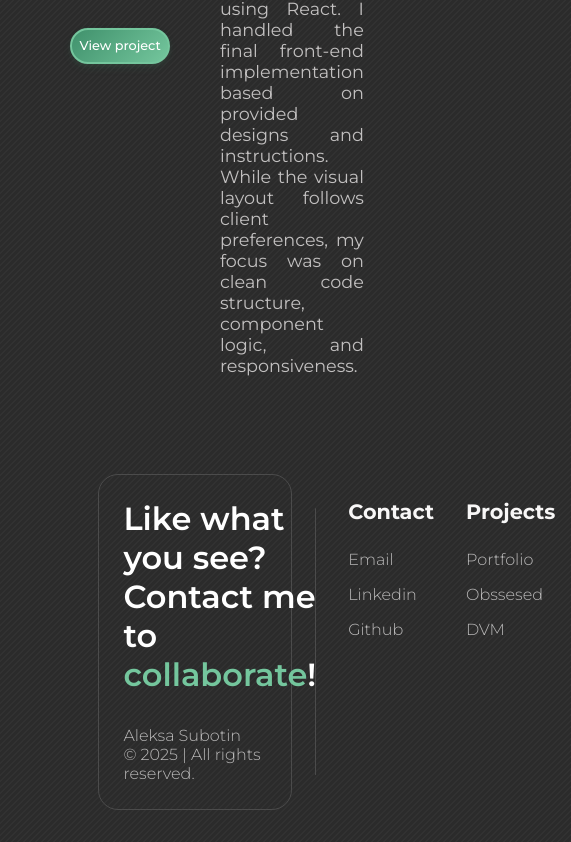
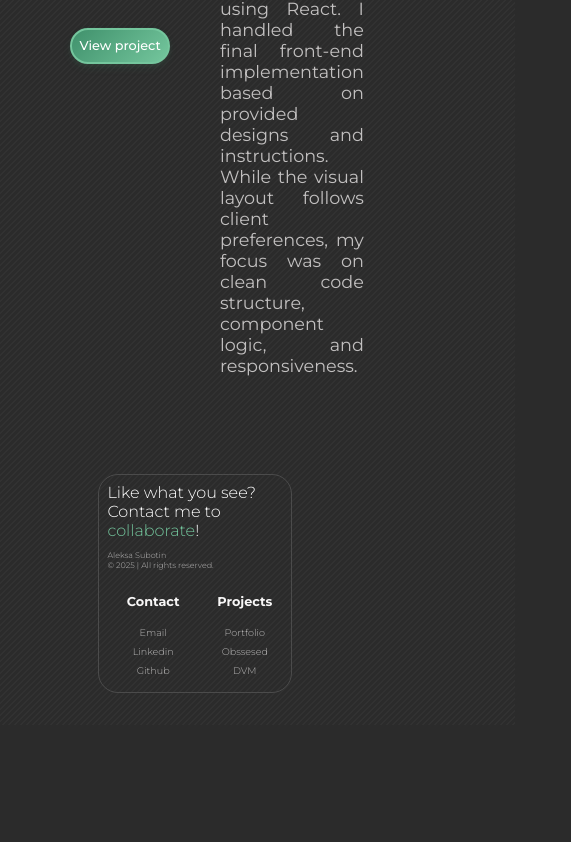
Before and after one commit to aleksa13122/aleksa-s-portfolio, a React (Vite) app: page /dvm in a window 390 px wide. Shown: the part 1006-1848 px from the top of the page, 571 px wide, since content can reach past the window. After the commit the page ends 1731 px from the top, so only its background shows below. Built offline with nearby package versions, Linux system fonts and the light colour scheme.

Commit message:
media changes

```diff
--- a/src/components/Contact/Contact.css
+++ b/src/components/Contact/Contact.css
@@ -38,7 +38,6 @@
 .colab:hover {
   color: #4a8166;
 }
-
 .name-and-copyr {
   font-size: 1rem;
   font-weight: 300;
@@ -50,8 +49,6 @@
   grid-template-columns: 1fr 1fr;
   padding-left: 1rem;
   padding-top: 0.5rem;
-  /* padding-bottom: 2rem; */
-  /* background-color: beige; */
 }
 .contacts-item2-items {
   /* background-color: blueviolet; */
@@ -95,3 +92,110 @@
 .email-copy:hover {
   cursor: pointer;
 }
+@media (max-width: 1075px) {
+  .contacts-container {
+    display: grid;
+    grid-template-columns: 1fr;
+    padding-bottom: 1rem;
+  }
+  .contacts-item1::after {
+    display: none; /* izmena ovde — sakriva liniju */
+  }
+}
+@media (max-width: 750px) {
+  .contacts-item1::after {
+    display: none; /* izmena ovde — sakriva liniju */
+  }
+  .contacts-item1 {
+    padding-left: 1rem;
+    padding-top: 1rem;
+    padding-bottom: 0.6rem;
+    font-weight: 500;
+    font-size: 1.5rem;
+  }
+  .colab {
+    font-size: 1.5rem;
+  }
+
+  .name-and-copyr {
+    font-size: 0.8rem;
+    margin-top: 1rem;
+  }
+  .contacts-item2 {
+    display: grid;
+    grid-template-columns: 1fr 1fr;
+    padding-left: 1rem;
+    padding-top: 0.5rem;
+  }
+  .contacts-item2-items {
+    padding-left: 0.8rem;
+    padding-right: 0.8rem;
+    row-gap: 0.6rem;
+    font-size: 0.8rem;
+    align-items: center;
+  }
+  .contacts-item2 h5 {
+    font-size: 1rem;
+    margin-top: 1rem;
+  }
+}
+
+@media (max-width: 450px) {
+  .contacts-item1 {
+    padding-left: 0.5rem;
+    padding-top: 0.5rem;
+    padding-bottom: 0.5rem;
+    font-weight: 300;
+    font-size: 1rem;
+  }
+  .colab {
+    font-size: 1rem;
+  }
+
+  .name-and-copyr {
+    font-size: 0.5rem;
+    margin-top: 0.6rem;
+  }
+  .contacts-item2 {
+    padding-left: 0.5rem;
+    padding-top: 0.5rem;
+  }
+  .contacts-item2-items {
+    padding-left: 0.8rem;
+    padding-right: 0.8rem;
+    row-gap: 0.5rem;
+    font-size: 0.6rem;
+    align-items: center;
+  }
+  .contacts-item2 h5 {
+    font-size: 0.8rem;
+    margin-top: 0rem;
+  }
+  .contacts-item1::after {
+    display: none; /* izmena ovde — sakriva liniju */
+  }
+}
+@media (max-width: 350px) {
+  .contacts-item1 {
+    font-size: 0.8rem;
+  }
+  .colab {
+    font-size: 0.8rem;
+  }
+  .name-and-copyr {
+    font-size: 0.5rem;
+    margin-top: 0.6rem;
+  }
+  .contacts-item2-items {
+    row-gap: 0.3rem;
+    font-size: 0.5rem;
+    /* margin-bottom: 2rem; */
+  }
+  .contacts-item2 h5 {
+    font-size: 0.6rem;
+    margin-bottom: 0.3rem;
+  }
+  .contacts-item1::after {
+    display: none; /* izmena ovde — sakriva liniju */
+  }
+}
--- a/src/components/Navigation/Navigation.css
+++ b/src/components/Navigation/Navigation.css
@@ -4,7 +4,6 @@
   position: sticky;
   top: 3rem;
   height: 3.5rem;
-  /* width: 25rem; */
   justify-self: center;
   font-weight: 400;
   background-color: transparent;
@@ -37,3 +36,30 @@
 .nav-div:focus {
   outline: none; /* Sklanja outline pri fokusu i kliku */
 }
+
+@media (max-width: 450px) {
+  .nav {
+    top: 2.5rem;
+    height: 2.5rem;
+    font-weight: 300;
+  }
+  .nav-div {
+    font-size: 1rem;
+    font-weight: 300;
+    height: 2.5rem;
+    padding: 0 10px; /* Dodajemo padding kako bi dugme bilo stabilno */
+  }
+}
+@media (max-width: 330px) {
+  .nav {
+    top: 2rem;
+    height: 2rem;
+    font-weight: 300;
+  }
+  .nav-div {
+    font-size: 0.8rem;
+    font-weight: 300;
+    height: 2rem;
+    padding: 0 7px; /* Dodajemo padding kako bi dugme bilo stabilno */
+  }
+}
```
